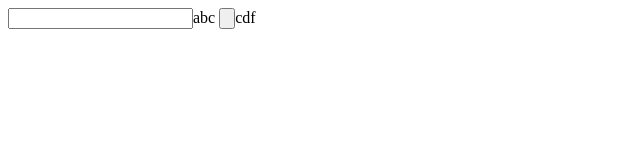
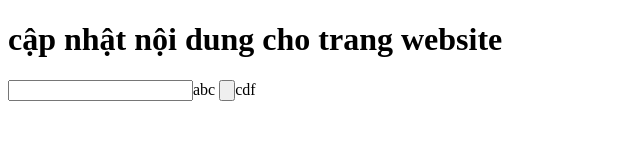
Before and after one commit to matuanduy0611/-matuanduy0611.github.io, a plain HTML site: page index.html in a window 1280 px wide. Shown: the whole page, without its empty margins (0-640 px from the left). Drawn offline with Linux system fonts and the light colour scheme.

Commit message:
Update index.html

```diff
--- a/index.html
+++ b/index.html
@@ -6,6 +6,7 @@
     <title>Document</title>
 </head>
 <body>
+    <h1>cập nhật nội dung cho trang website</h1>
     <form action="">
         <input type="text" name="username" id="">abc
         <input type="button" value="">cdf
```
